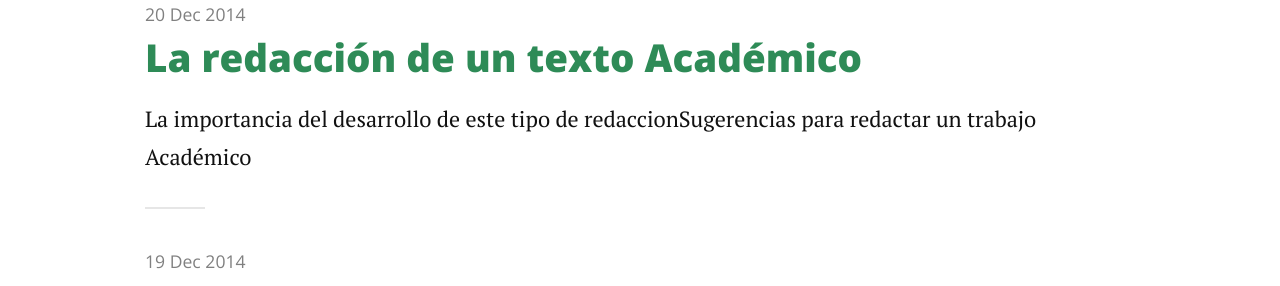
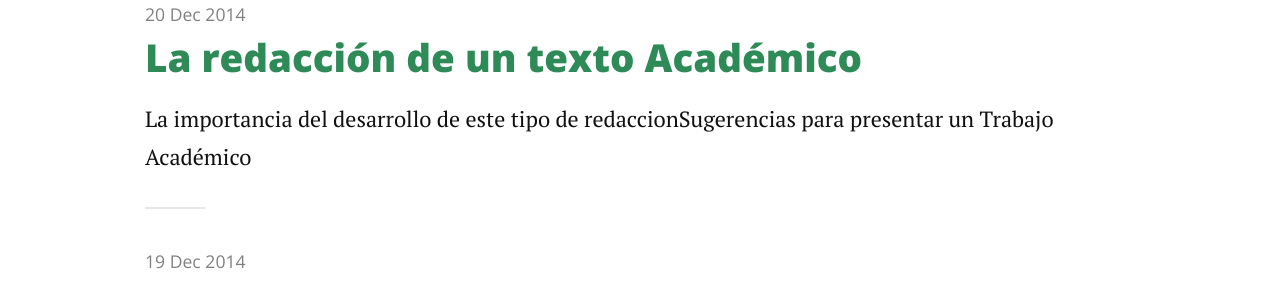
Before and after one commit to BlogdeLenguaje/BlogdeLenguaje.github.io, a Jekyll site: the page built from articles.md, in a window 1280 px wide. Shown: the part 854-1140 px from the top of the page. Built offline with Jekyll 4.4.1, drawn with Linux system fonts in a browser that asks for light colours; nearby versions of some CDN libraries.

Commit message:
Update 2014-12-20-RedacciondeuntextoAcademico.markdown

```diff
--- a/_posts/2014-12-20-RedacciondeuntextoAcademico.markdown
+++ b/_posts/2014-12-20-RedacciondeuntextoAcademico.markdown
@@ -6,5 +6,5 @@ date:   2014-12-20
 
 <font color="#32CD32"><h2>La importancia del desarrollo de este tipo de redaccion</h2></font>
 <p><iframe width="560" height="315" src="https://www.youtube.com/embed/LFyYwTlFxa4" frameborder="0" allow="accelerometer; autoplay; encrypted-media; gyroscope; picture-in-picture" allowfullscreen></iframe></p>
-<font color="#32CD32"><h2>Sugerencias para redactar un trabajo Académico</h2></font>
+<font color="#32CD32"><h2>Sugerencias para presentar un Trabajo Académico</h2></font>
 <p><iframe width="560" height="315" src="https://www.youtube.com/embed/NtbCNQZp3AU" frameborder="0" allow="accelerometer; autoplay; encrypted-media; gyroscope; picture-in-picture" allowfullscreen></iframe></p>
```
